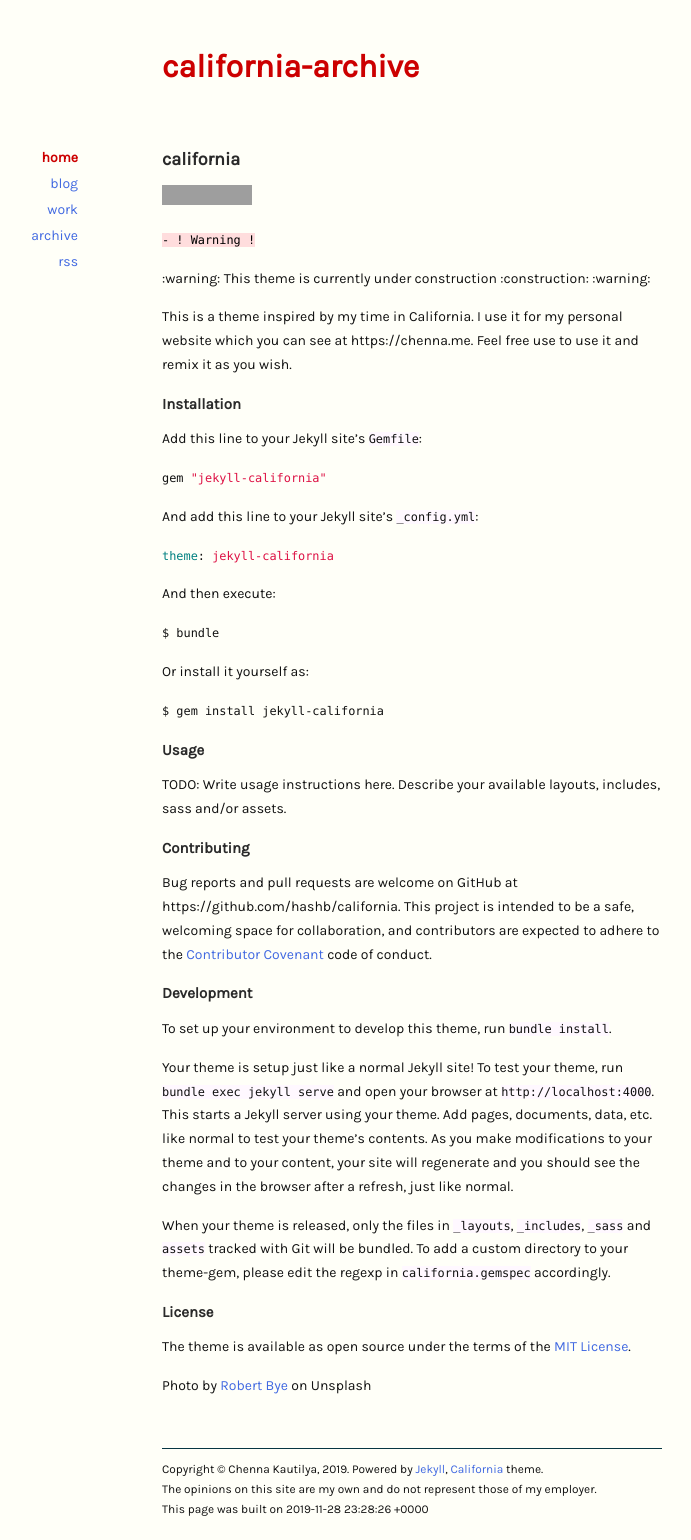
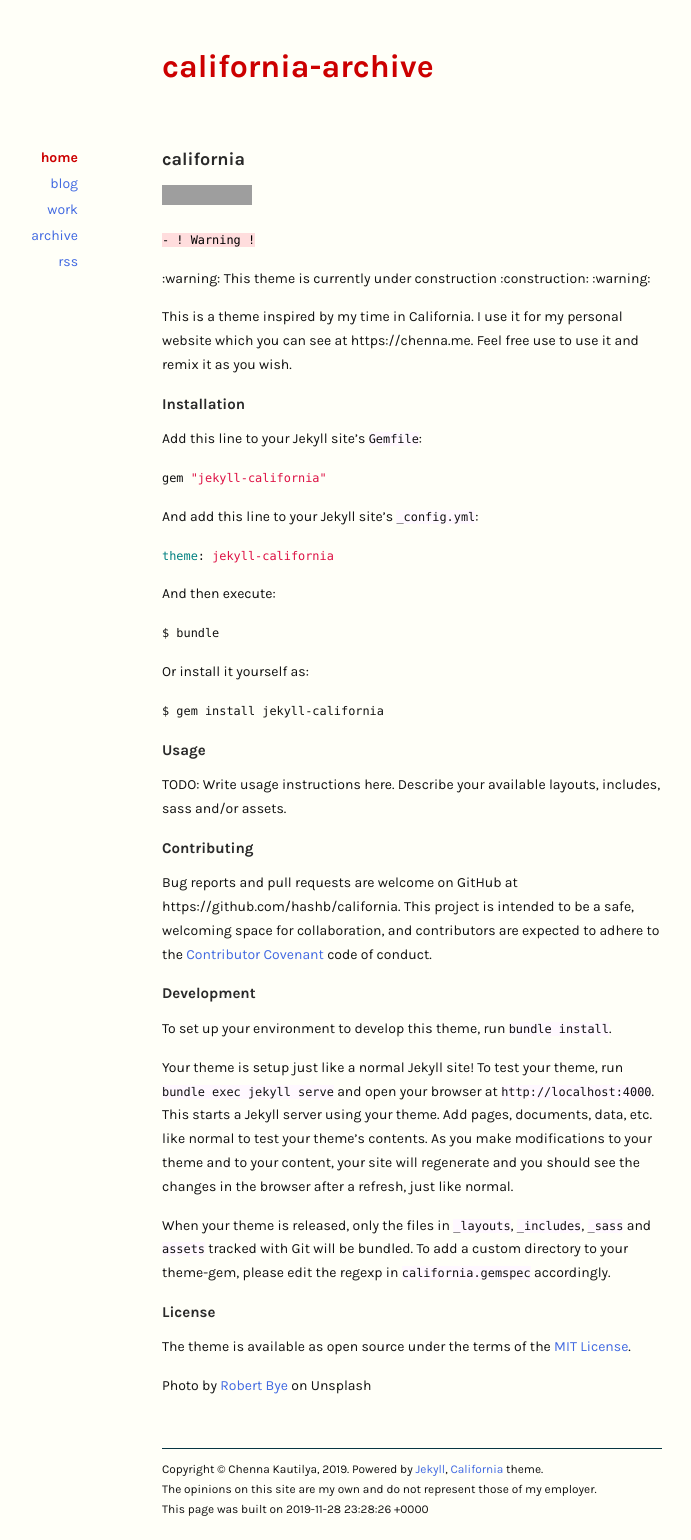
Before and after one commit to hashb/california-archive, a Jekyll site: the page built from README.md, in a window 1280 px wide. Shown: the whole page, without its empty margins (228-919 px from the left). Built offline with Jekyll 4.4.1, drawn with Linux system fonts in a browser that asks for light colours; our own code applies the rules of GitHub Pages for plain Markdown files; grey boxes are pictures that could not be loaded.

Commit message:
Adding bold fonts

```diff
--- a/_sass/_main.scss
+++ b/_sass/_main.scss
@@ -33,7 +33,7 @@
 @import 'variables';
 
 // fonts
-@import url('https://fonts.googleapis.com/css?family=Karla&display=swap');
+@import url('https://fonts.googleapis.com/css?family=Karla:400,700&display=swap');
 
 // @font-face {
 //     font-family: xkcd-script;
```
